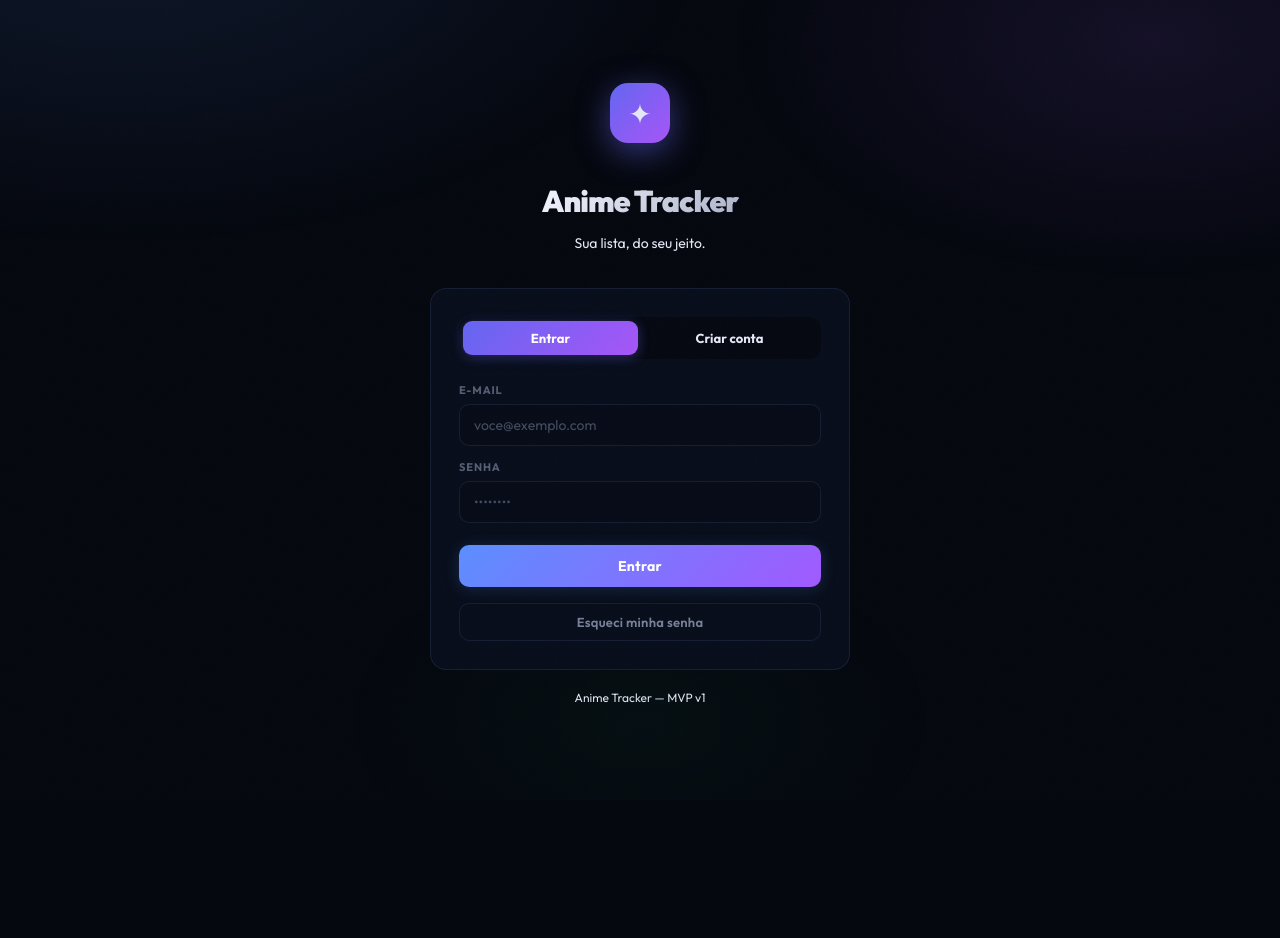
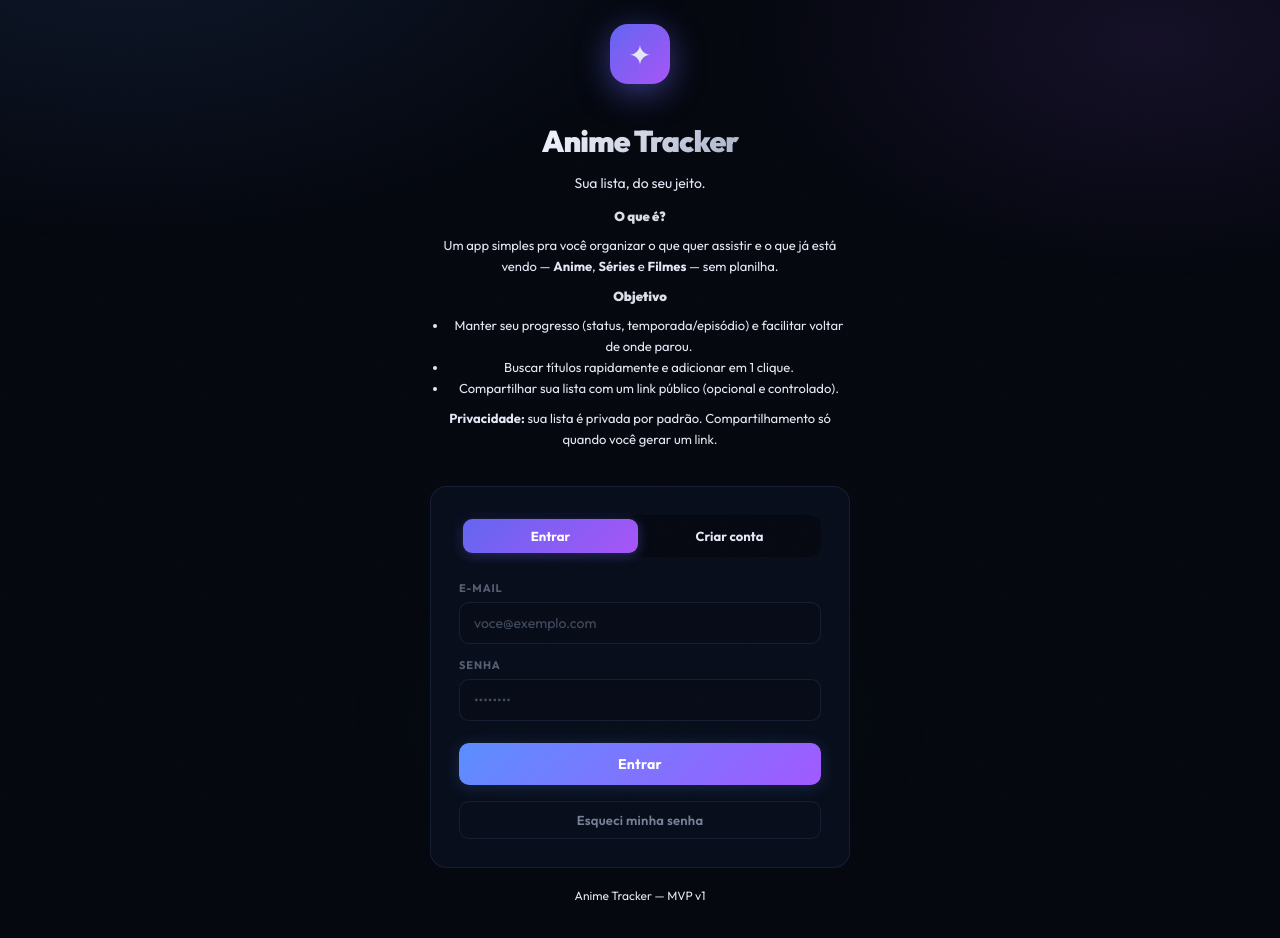
Before and after one commit to Kenpach/Series-valt, a Next.js app: page /login in a window 1280 px wide. Before the commit the page ends 800 px from the top, so only its background shows below. Built offline with nearby package versions, Linux system fonts and the light colour scheme; no server answers.

Commit message:
Add login page description and goal

```diff
--- a/pages/login.js
+++ b/pages/login.js
@@ -90,6 +90,23 @@ export default function Login() {
             Anime Tracker
           </h1>
           <p style={{ color: 'var(--muted)', fontSize: 14 }}>Sua lista, do seu jeito.</p>
+
+          {/* What is this */}
+          <div style={{ marginTop: 14, maxWidth: 520, marginInline: 'auto', color: 'var(--faint)', fontSize: 13, lineHeight: 1.6 }}>
+            <div style={{ marginBottom: 8, fontWeight: 800, color: 'rgba(238,240,250,0.92)' }}>O que é?</div>
+            <div>
+              Um app simples pra você organizar o que quer assistir e o que já está vendo — <b>Anime</b>, <b>Séries</b> e <b>Filmes</b> — sem planilha.
+            </div>
+            <div style={{ marginTop: 10, fontWeight: 800, color: 'rgba(238,240,250,0.92)' }}>Objetivo</div>
+            <ul style={{ margin: '8px 0 0', paddingLeft: 18 }}>
+              <li>Manter seu progresso (status, temporada/episódio) e facilitar voltar de onde parou.</li>
+              <li>Buscar títulos rapidamente e adicionar em 1 clique.</li>
+              <li>Compartilhar sua lista com um link público (opcional e controlado).</li>
+            </ul>
+            <div style={{ marginTop: 10 }}>
+              <b>Privacidade:</b> sua lista é privada por padrão. Compartilhamento só quando você gerar um link.
+            </div>
+          </div>
         </div>
 
         <div className="card" style={{ padding: 28 }}>
```
